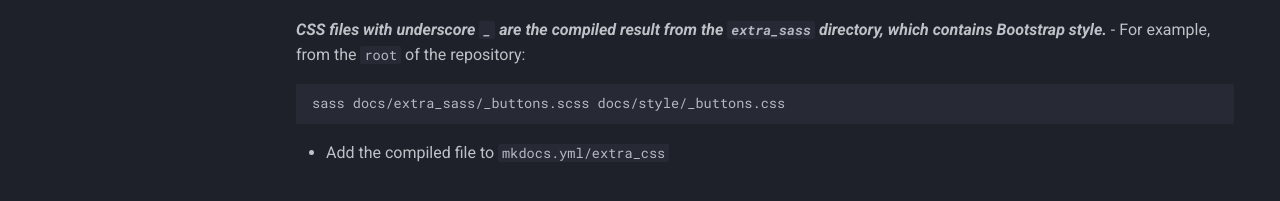
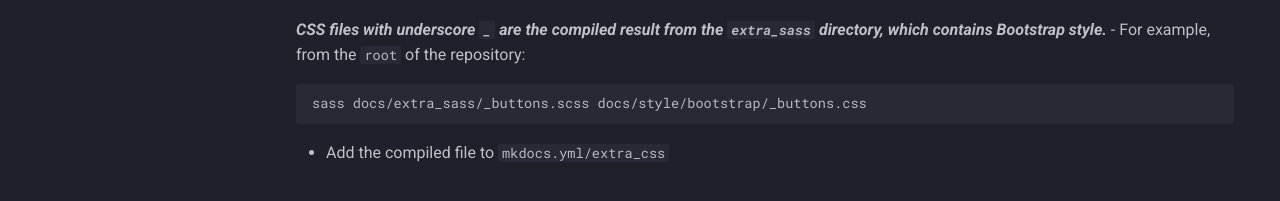
Before and after one commit to LaansDole/LaansDole, an MkDocs documentation site: the page built from docs/style/README.md, in a window 1280 px wide. Shown: the part 264-465 px from the top of the page. Built offline with MkDocs 1.6.1 and Material for MkDocs 9.7.7, drawn with Linux system fonts in a browser that asks for light colours; comment, search, counter and statistics services are not loaded.

Commit message:
ci: update build version

````diff
--- a/docs/style/README.md
+++ b/docs/style/README.md
@@ -3,6 +3,6 @@
 ***CSS files with underscore `_` are the compiled result from the `extra_sass` directory, which contains Bootstrap style.***
 - For example, from the `root` of the repository:
 ```bash
-sass docs/extra_sass/_buttons.scss docs/style/_buttons.css
+sass docs/extra_sass/_buttons.scss docs/style/bootstrap/_buttons.css
 ```
 - Add the compiled file to `mkdocs.yml/extra_css`
--- a/docs/style/quote.css
+++ /dev/null
@@ -1,3 +0,0 @@
-.card .card-body button {
-    cursor: pointer;
-}
--- a/mkdocs.yml
+++ b/mkdocs.yml
@@ -36,9 +36,8 @@
 
 extra_css:
   - style/main.css
-  - style/quote.css
-  - style/_buttons.css
-  - style/custom-bootstrap.css
+  - style/bootstrap/_buttons.css
+  - style/bootstrap/custom-bootstrap.css
 
 # extra_javascript:
 
````
Also changed, not shown: docs/style/bootstrap/_buttons.css (renamed from docs/style/_buttons.css), docs/style/bootstrap/custom-bootstrap.css (renamed from docs/style/custom-bootstrap.css), site/404.html, site/blog/index.html, site/daily-devops/index.html, site/index.html, site/search/search_index.json, site/style/bootstrap/_buttons.css (renamed from site/style/_buttons.css), site/style/bootstrap/custom-bootstrap.css (renamed from site/style/custom-bootstrap.css), site/style/index.html, site/style/quote.css (deleted), 5 other files.
